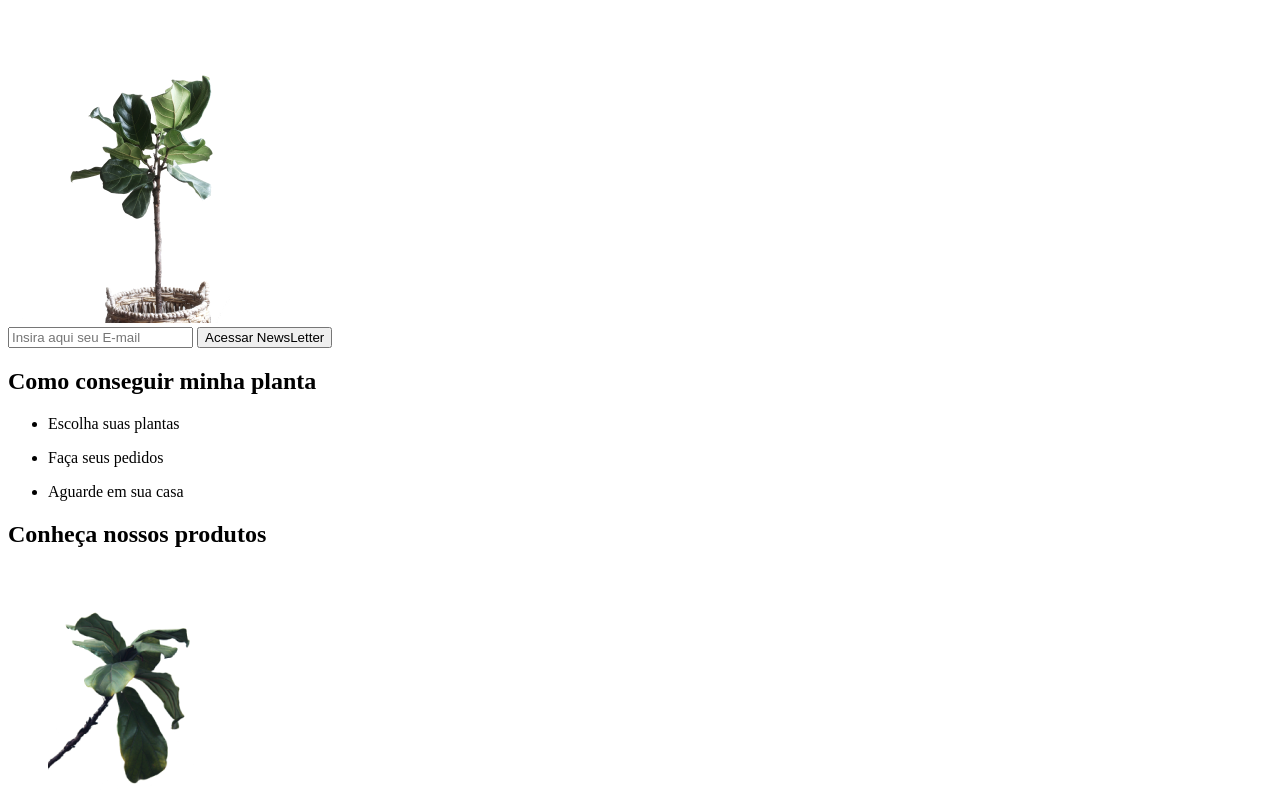
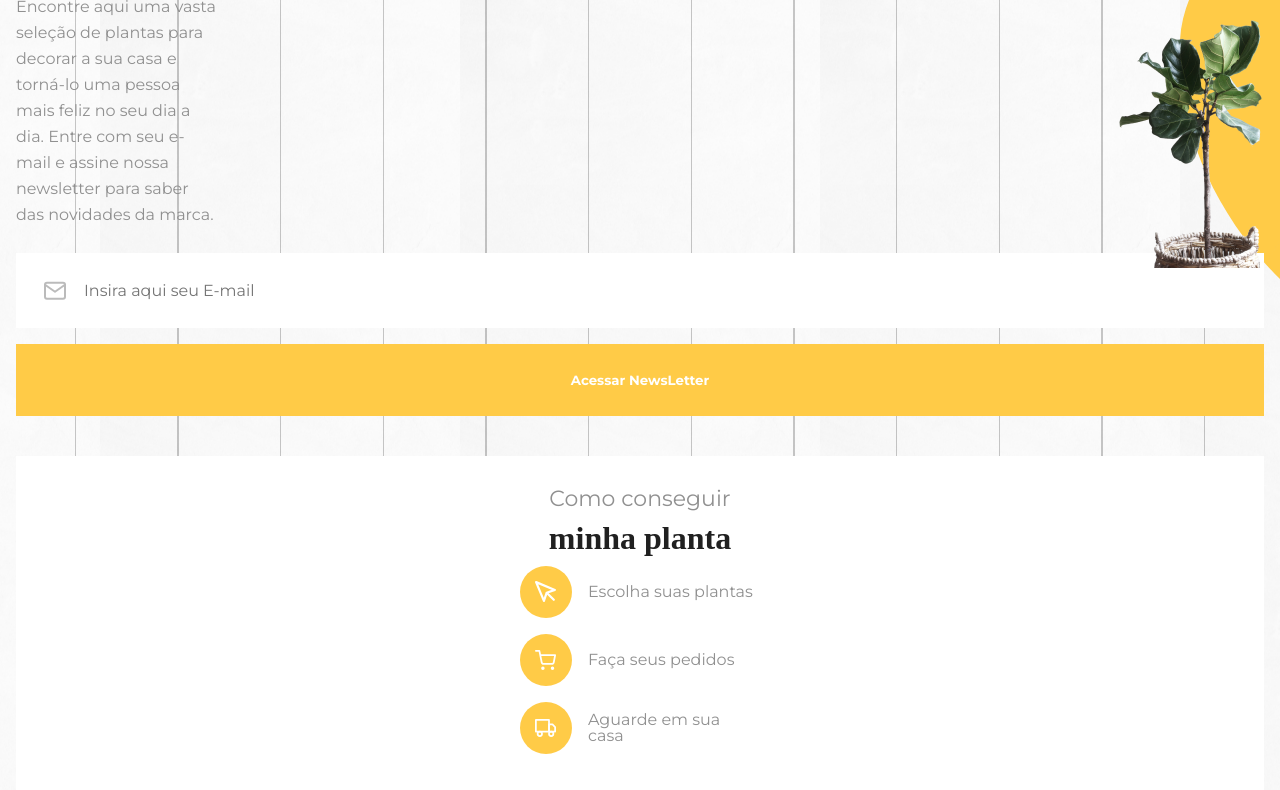
Before and after one commit to HenrithanN/CasaVerde, a plain HTML site: page index.html in a window 1280 px wide. Shown: the part 190-980 px from the top of the page. Drawn offline with Linux system fonts and the light colour scheme; a web font is replaced by a local one.

Commit message:
Corrigindo caminho do CSS

```diff
--- a/index.html
+++ b/index.html
@@ -14,20 +14,20 @@
     <link href="https://fonts.googleapis.com/css2?family=Elsie+Swash+Caps:wght@900&family=Montserrat:wght@400;700&display=swap" rel="stylesheet">
 
     <!--CSS-->
-    <link rel="stylesheet" href="../Casa Verde/CSS/base/base.css">
-    <link rel="stylesheet" href="../Casa Verde/CSS/chamada.css">
-    <link rel="stylesheet" href="../Casa Verde/CSS/como-conseguir.css">
-    <link rel="stylesheet" href="../Casa Verde/CSS/ofertas.css">
+    <link rel="stylesheet" href="CSS/base/base.css">
+    <link rel="stylesheet" href="CSS/chamada.css">
+    <link rel="stylesheet" href="CSS/como-conseguir.css">
+    <link rel="stylesheet" href="CSS/ofertas.css">
 
     <!--Componentes-->
-    <link rel="stylesheet" href="../Casa Verde/CSS/componentes/cabecalho.css">
-    <link rel="stylesheet" href="../Casa Verde/CSS/componentes/botoes.css">
-    <link rel="stylesheet" href="../Casa Verde/CSS/componentes/input.css">
-    <link rel="stylesheet" href="../Casa Verde/CSS/componentes/rodape.css">
-    <link rel="stylesheet" href="../Casa Verde/CSS/componentes/card.css">
-    <link rel="stylesheet" href="../Casa Verde/CSS/componentes/item.css">
-    <link rel="stylesheet" href="../Casa Verde/CSS/componentes/produtos.css">
-    <link rel="stylesheet" href="../Casa Verde/CSS/componentes/video.css">
+    <link rel="stylesheet" href="CSS/componentes/cabecalho.css">
+    <link rel="stylesheet" href="CSS/componentes/botoes.css">
+    <link rel="stylesheet" href="CSS/componentes/input.css">
+    <link rel="stylesheet" href="CSS/componentes/rodape.css">
+    <link rel="stylesheet" href="CSS/componentes/card.css">
+    <link rel="stylesheet" href="CSS/componentes/item.css">
+    <link rel="stylesheet" href="CSS/componentes/produtos.css">
+    <link rel="stylesheet" href="CSS/componentes/video.css">
 
 </head>
 <body>
```
